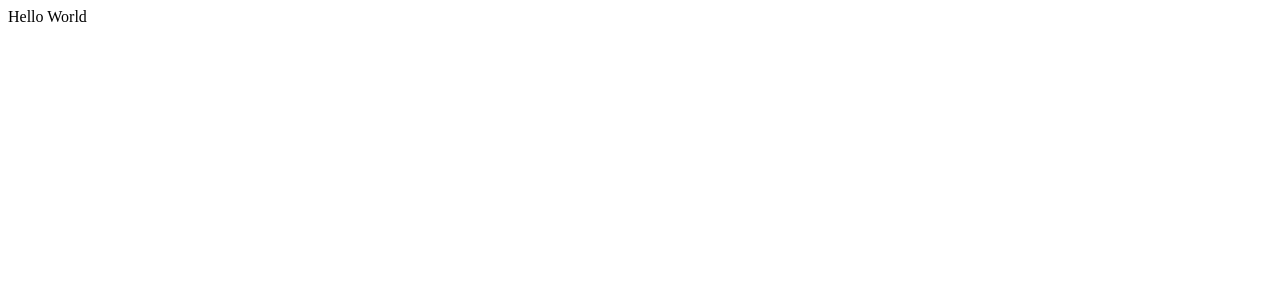
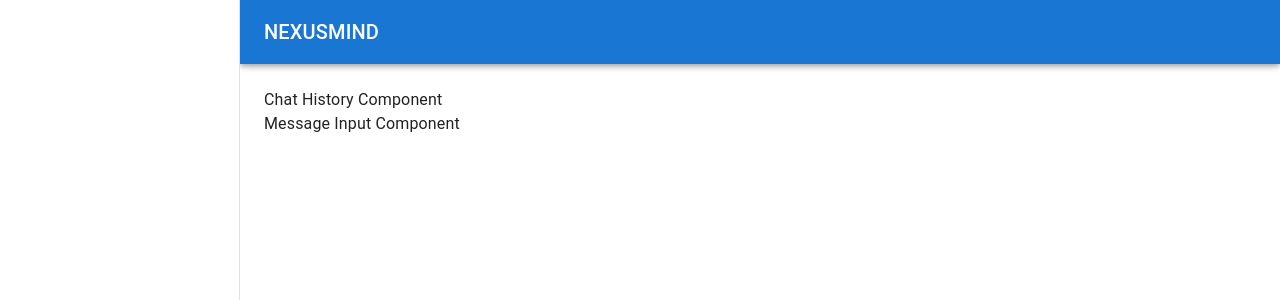
Before and after one commit to XinhaoZh23/NexusMind, a React (Vite) app in the folder frontend/: page / in a window 1280 px wide. Shown: the top 300 px of the page. Built offline with nearby package versions, Linux system fonts and the light colour scheme.

Commit message:
feat:frontend

```diff
--- a/frontend/src/App.tsx
+++ b/frontend/src/App.tsx
@@ -1,8 +1,13 @@
+import Layout from './components/Layout';
+import ChatHistory from './components/ChatHistory';
+import MessageInput from './components/MessageInput';
+
 function App() {
   return (
-    <div>
-      Hello World
-    </div>
+    <Layout>
+      <ChatHistory />
+      <MessageInput />
+    </Layout>
   );
 }
 
--- /dev/null
+++ b/frontend/src/components/ChatHistory.tsx
@@ -0,0 +1,11 @@
+import React from 'react';
+
+const ChatHistory: React.FC = () => {
+  return (
+    <div>
+      Chat History Component
+    </div>
+  );
+};
+
+export default ChatHistory;
--- /dev/null
+++ b/frontend/src/components/Layout.tsx
@@ -0,0 +1,46 @@
+import React from 'react';
+import { AppBar, Box, CssBaseline, Drawer, Toolbar, Typography } from '@mui/material';
+
+const drawerWidth = 240;
+
+const Layout: React.FC<{ children: React.ReactNode }> = ({ children }) => {
+  return (
+    <Box sx={{ display: 'flex' }}>
+      <CssBaseline />
+      <AppBar
+        position="fixed"
+        sx={{ width: `calc(100% - ${drawerWidth}px)`, ml: `${drawerWidth}px` }}
+      >
+        <Toolbar>
+          <Typography variant="h6" noWrap component="div">
+            NEXUSMIND
+          </Typography>
+        </Toolbar>
+      </AppBar>
+      <Drawer
+        sx={{
+          width: drawerWidth,
+          flexShrink: 0,
+          '& .MuiDrawer-paper': {
+            width: drawerWidth,
+            boxSizing: 'border-box',
+          },
+        }}
+        variant="permanent"
+        anchor="left"
+      >
+        <Toolbar />
+        {/* We will add file upload button here later */}
+      </Drawer>
+      <Box
+        component="main"
+        sx={{ flexGrow: 1, bgcolor: 'background.default', p: 3 }}
+      >
+        <Toolbar />
+        {children}
+      </Box>
+    </Box>
+  );
+};
+
+export default Layout;
--- /dev/null
+++ b/frontend/src/components/MessageInput.tsx
@@ -0,0 +1,11 @@
+import React from 'react';
+
+const MessageInput: React.FC = () => {
+  return (
+    <div>
+      Message Input Component
+    </div>
+  );
+};
+
+export default MessageInput;
```
